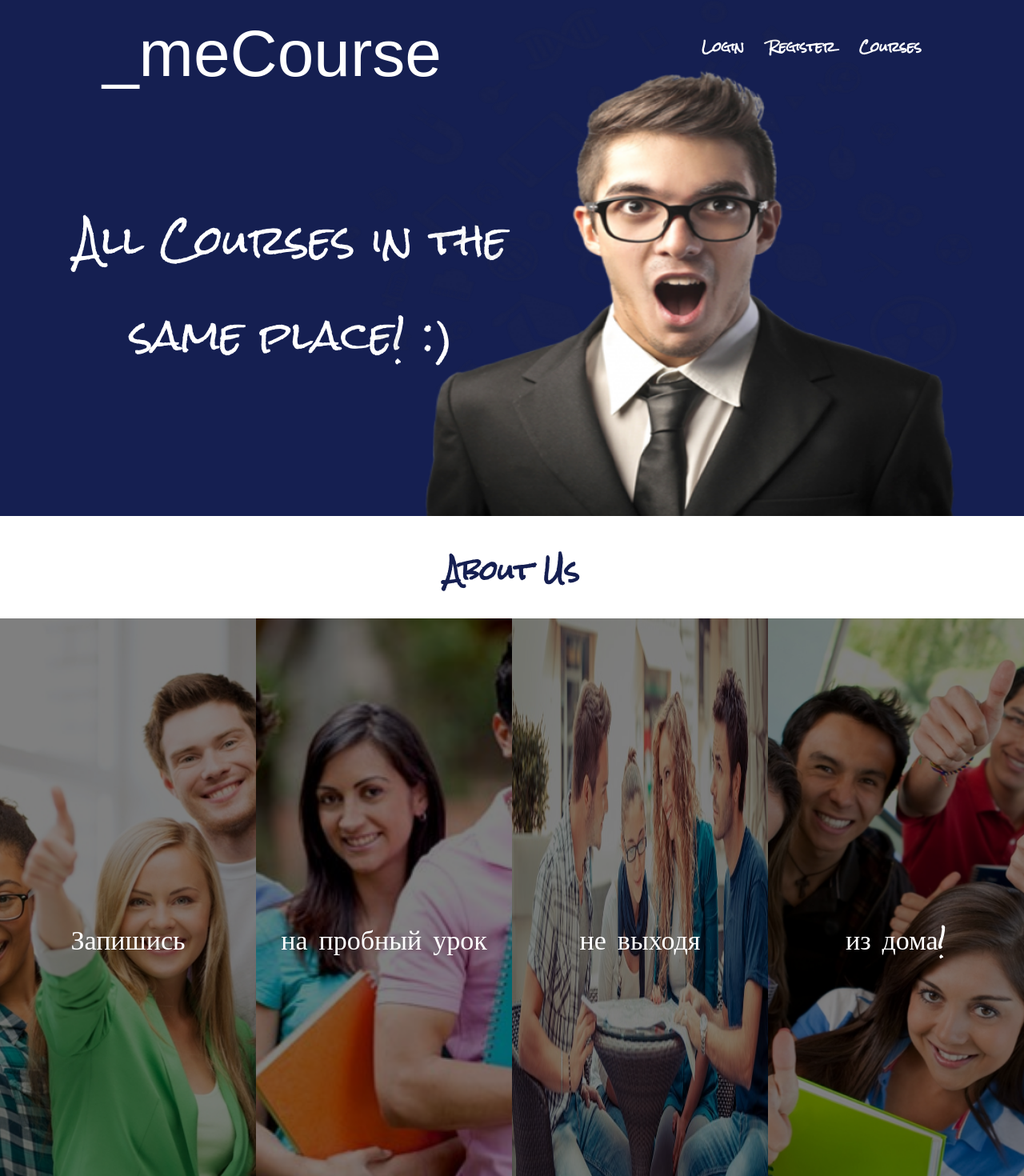
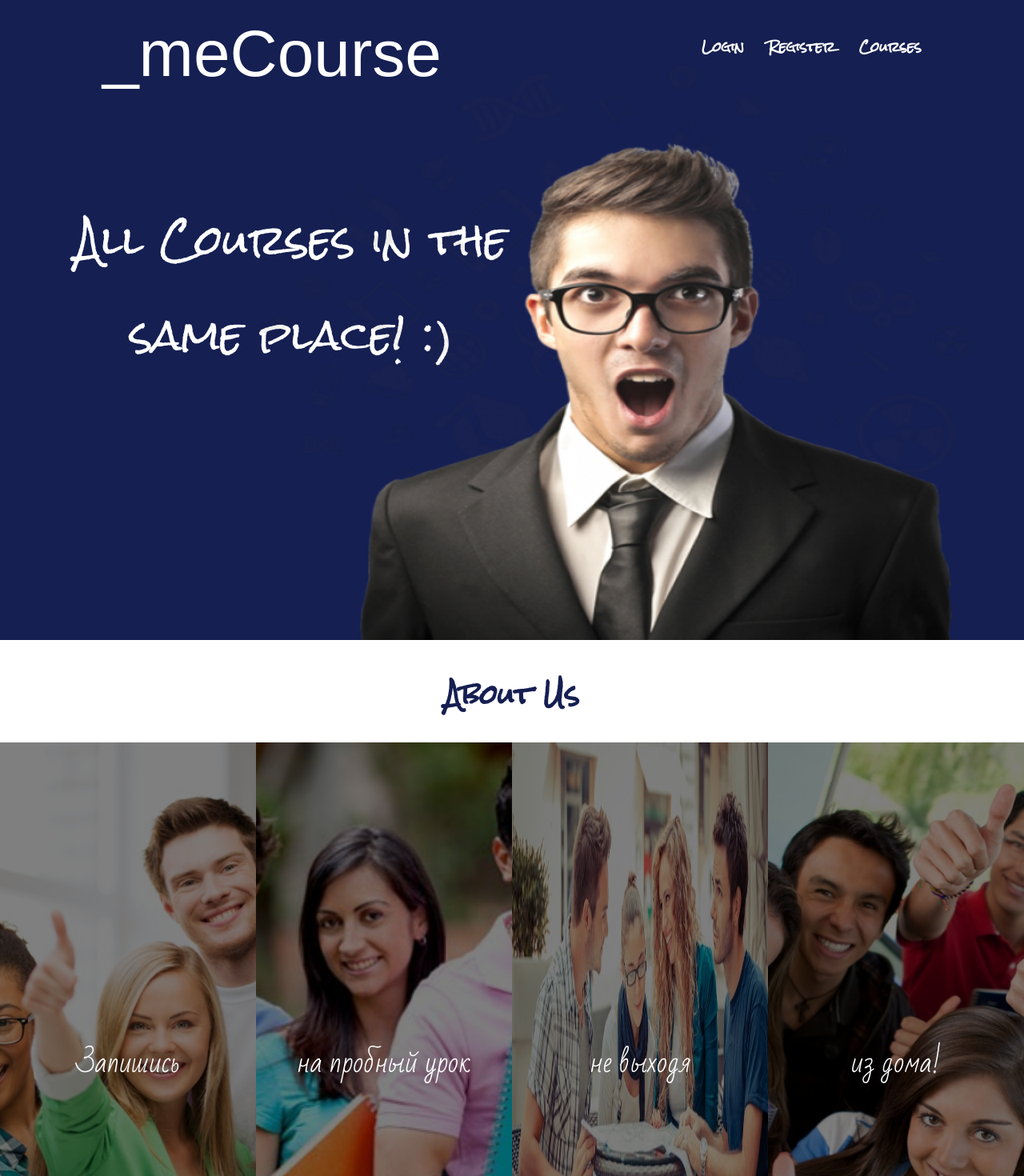
Before and after one commit to adilet-py/courses-project, a React (Create React App) app in the folder FrontEnd/: page / in a window 1280 px wide. Shown: the top 1470 px of the page at 80% size. Built offline with nearby package versions, Linux system fonts and the light colour scheme; a web font is replaced by a local one; what local-storage would draw is missing.

Commit message:
Responsive

```diff
--- a/FrontEnd/src/Landing/Landing.jsx
+++ b/FrontEnd/src/Landing/Landing.jsx
@@ -5,7 +5,7 @@ let HeaderBar = styled.div`
     @import url('https://fonts.googleapis.com/css?family=Akronim');
     @import url('https://fonts.googleapis.com/css?family=Rock+Salt');
     background: #151f51;
-    height: 645px;
+    height: 100vh;
     display: flex;
     justify-content: space-around;
     flex-direction: row;
@@ -13,6 +13,7 @@ let HeaderBar = styled.div`
     z-index: 29;
     .topnav {
         width: 100%;
+        z-index: 9999;
     }
     span {
         font-family: 'Akronim', sans-serif;
@@ -29,7 +30,7 @@ let HeaderBar = styled.div`
         float: right;
         margin-right: 10%;
         margin-top: 40px;
-        z-index: 100;
+        z-index: 9999;
         a {
             font-family: 'Rock Salt', sans-serif;
             font-weight: 600;
@@ -56,14 +57,15 @@ let HeaderBar = styled.div`
         font-size: 50px;
     }
     .man {
-        width: 800px;
-        height: 645px;
+        width: 70%;
+        height: 90%;
         background: url(./img/man.png) no-repeat center top / 100% 100%;
         position: absolute;
         right: 5%;
-        z-index: 31;
+        bottom: 0;
     }
-    @media (max-width: 1100px) {
+    @media (max-width: 1010px) {
+        height: 55vh;
         .nav {
             margin: 20px 20px 0 0;
         }
@@ -74,20 +76,48 @@ let HeaderBar = styled.div`
             display: block;
             float: right;
             font-size: 20px;
-            z-index: 9999;
+            z-index: 1000;
         }
         span {
             font-size: 40px;
         }
-        .topnav.responsive {
+        .topnav {
+            width: 100%;
+        }
+        .nav.responsive {
             position: relative;
-            top: 50px;
-            left: -200px;
+            top: -20px;
+            left: -40%;
+            background: #000;
+            border: 1px solid #000;
+            z-index: 9999;
+            height: 100vh;
+            width: 55%;
         }
-
+        .nav.responsive a.icon {
+            position: absolute;
+            top: 20px;
+            right: -72%;
+        }
+        .nav.responsive a {
+            float: none;
+            display: block;
+            text-align: left;
+        }
+        .man {
+            width: 100%;
+            height: 35%;
+            bottom: 45vh;
+        }
+        .text {
+            font-size: 20px;
+            width: 90%;
+            top: 10%;
+        }
     }
 `
 let Section1 = styled.div`
+    @import url('https://fonts.googleapis.com/css?family=Bad+Script&display=swap&subset=cyrillic');
     width: 100%;
     height: 100vh;
     text-align: center;
@@ -109,11 +139,11 @@ let Section1 = styled.div`
             height: 100vh;
             flex-basis: 25%;
             transition: all 0.2s;
-            div {
+            span {
                 background: rgba(0,0,0,0.5);
                 color: white;
                 font-size: 34px;
-                font-family: 'Rock Salt', cursive;
+                font-family: 'Bad Script', cursive;
                 width: 100%;
                 height: 100%;
                 display: flex;
@@ -137,6 +167,18 @@ let Section1 = styled.div`
             background: url(./img/course2.jpg) no-repeat center top / cover;
         }
     }
+    @media (max-width: 670px) {
+        .card {
+            height: 100vh;
+            flex-flow: column;
+            .img {
+                width: 100%;
+                :hover {
+                    flex-grow: 30%;
+                }
+            }
+        }
+    }
 `
 
 class Landing extends Component {
@@ -144,17 +186,28 @@ class Landing extends Component {
 
      };
 
+    sidebar = (e) => {
+        e.preventDefault();
+        let x = document.getElementById("nav");
+        if(x.className === "nav") {
+            x.className += " responsive";
+        }
+        else {
+            x.className = "nav"
+        }
+    }
+
     render() {
         return (
             <>
                 <HeaderBar>
                     <div className="topnav">
                         <span>_meCourse</span>
-                        <div className="nav">
+                        <div className="nav" id="nav">
                             <a href="/login">Login</a>
                             <a href="/register">Register</a>
                             <a href="/courses">Courses</a>
-                            <a className="icon" href="#">&#9776;</a>
+                            <a onClick={(e) => this.sidebar(e)} id="menu" className="icon" href="#">&#9776;</a>
                         </div>
                     </div>
                     <div className="text">All Courses in the same place! :)</div>
@@ -163,10 +216,10 @@ class Landing extends Component {
                 <Section1>
                     <h1>About Us</h1>
                     <div className="card">
-                        <div className="img first"><div>Запишись</div></div>
-                        <div className="img second"><div>на пробный урок</div></div>
-                        <div className="img third"><div>не выходя</div></div>
-                        <div className="img fourth"><div>из дома!</div></div>
+                        <div className="img first"><span>Запишись</span></div>
+                        <div className="img second"><span>на пробный урок</span></div>
+                        <div className="img third"><span>не выходя</span></div>
+                        <div className="img fourth"><span>из дома!</span></div>
                     </div>
                 </Section1>
             </>
```
